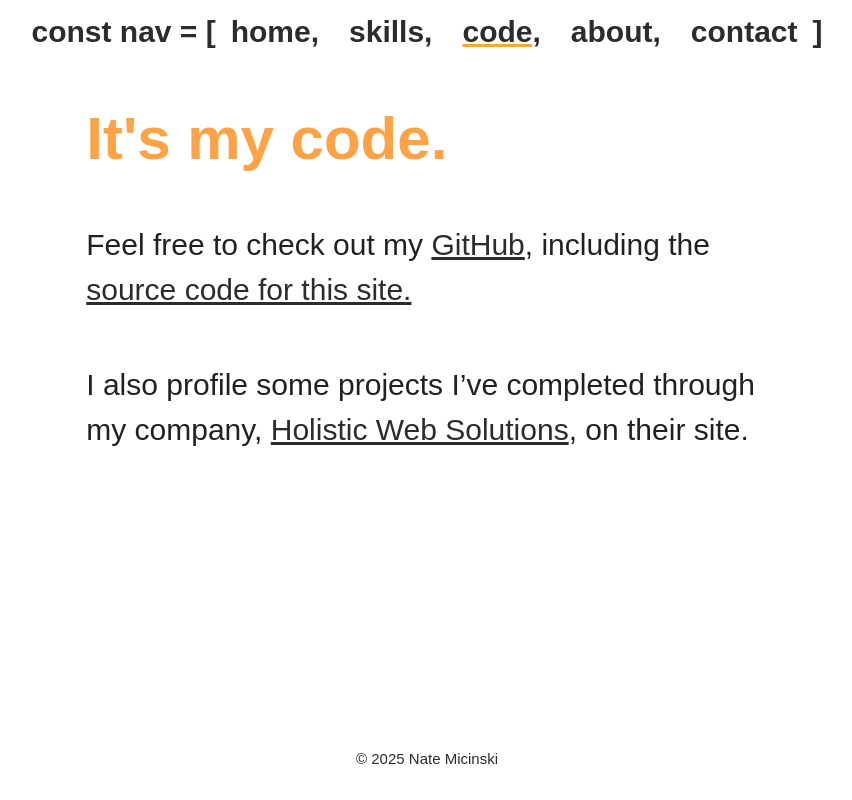
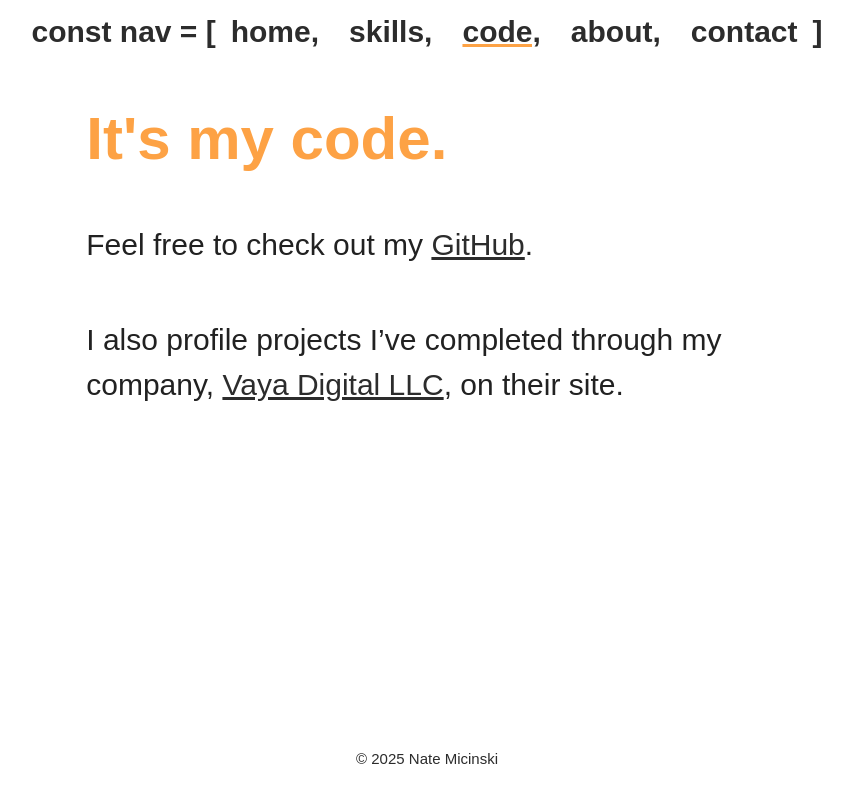
Before and after one commit to its-nate/portfolio-nextjs, a Next.js app: page /code in a window 1280 px wide. Shown: the whole page, without its empty margins (213-1065 px from the left). Built offline with nearby package versions, Linux system fonts and the light colour scheme.

Commit message:
content updates

```diff
--- a/src/app/about/page.js
+++ b/src/app/about/page.js
@@ -20,7 +20,7 @@ const About = () => {
             I'm a software engineer living in California.
           </p>
           <p className="page-body">
-            I’ve been writing code professionally for 5 years and can’t get
+            I’ve been writing code professionally for over 7 years and can’t get
             enough. I’m always looking to take on new projects or
             opportunities—if you’re interested in working with me, make sure to{" "}
             <Link href="/contact" className="page-link">
--- a/src/app/code/page.js
+++ b/src/app/code/page.js
@@ -23,30 +23,21 @@ const Code = () => {
             >
               GitHub
             </a>
-            , including the{" "}
-            <a
-              href="https://github.com/its-nate/portfolio-gatsby"
-              target="_blank"
-              rel="noreferrer"
-              className="page-link"
-            >
-              source code for this site.
-            </a>
+            .
           </p>
         </div>
       </div>
       <div className="row">
         <div className="col s12">
           <p className="page-body">
-            I also profile some projects I’ve completed through my
-            company,&nbsp;
+            I also profile projects I’ve completed through my company,&nbsp;
             <a
-              href="https://www.holisticwebsolutions.com"
+              href="https://vaya.digital"
               target="_blank"
               rel="noreferrer"
               className="page-link"
             >
-              Holistic Web Solutions
+              Vaya Digital LLC
             </a>
             , on their site.
           </p>
--- a/src/app/contact/page.js
+++ b/src/app/contact/page.js
@@ -19,8 +19,8 @@ const Contact = () => {
       <div className="row">
         <div className="col s12">
           <p className="page-body mb-0">
-            <a href="mailto:nmicinski@gmail.com" className="page-link">
-              nmicinski@gmail.com
+            <a href="mailto:nate@vaya.digital" className="page-link">
+              nate@vaya.digital
             </a>
           </p>
         </div>
```
Also changed, not shown: src/app/page.js (+4 -4 lines).
